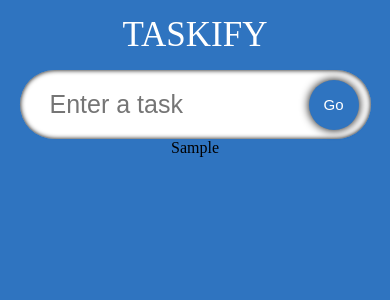
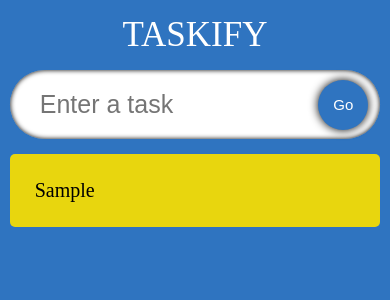
Before and after one commit to floweeb/react_LE, a React (Vite) app: page / in a window 390 px wide. Both pictures are taken after typing "Sample" into the empty fields and a click on the button "Go". Shown: the top 300 px of the page. Built offline with nearby package versions, Linux system fonts and the light colour scheme; a web font is replaced by a local one.

Commit message:
Adding the styling to the cards for showing the todos

```diff
--- a/src/components/styles.css
+++ b/src/components/styles.css
@@ -48,3 +48,42 @@
     width: 90%;
     flex-wrap: wrap;
 }
+.todos__single{
+    display: flex;
+    width: 29.5%;
+    border-radius: 5px;
+    padding: 20px;
+    margin-top: 15px;
+    background-color: rgb(232, 214, 14);
+}
+.todos__single--text {
+    flex: 1;
+    padding: 5px;
+    border: none;
+    font-size: 20px;
+}
+.todos__single--text:focus{
+    outline: none;
+}
+.icon{
+    margin-left: 10px;
+    font-size: 25px;
+    cursor: pointer;
+}
+@media (max-width: 1200px) {
+    .todos__single{
+        width: 40%;
+    }
+
+}
+@media (max-width: 700px) {
+    .input{
+        width: 95%;
+    }
+    .todos{
+        width: 95%;
+    }
+    .todos__single{
+        width: 100%;
+    }
+}
```
